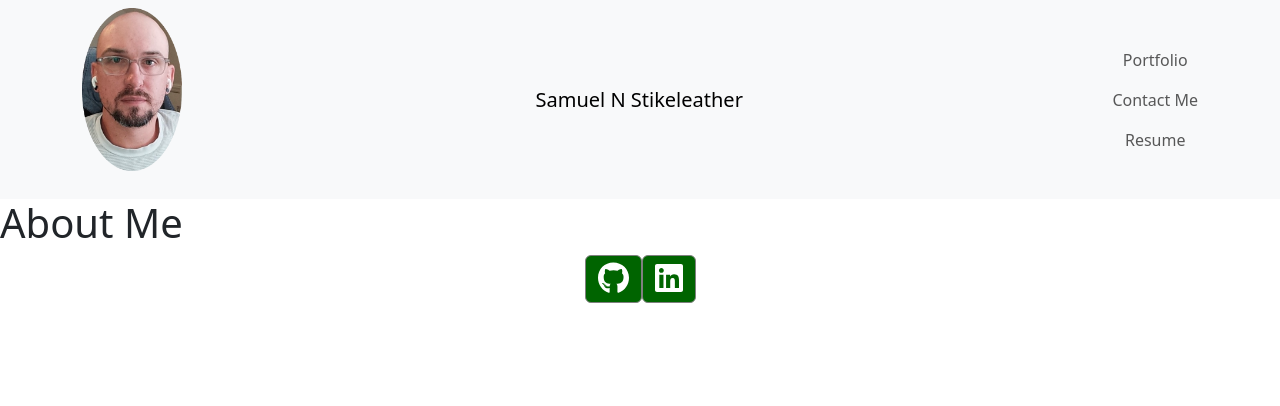
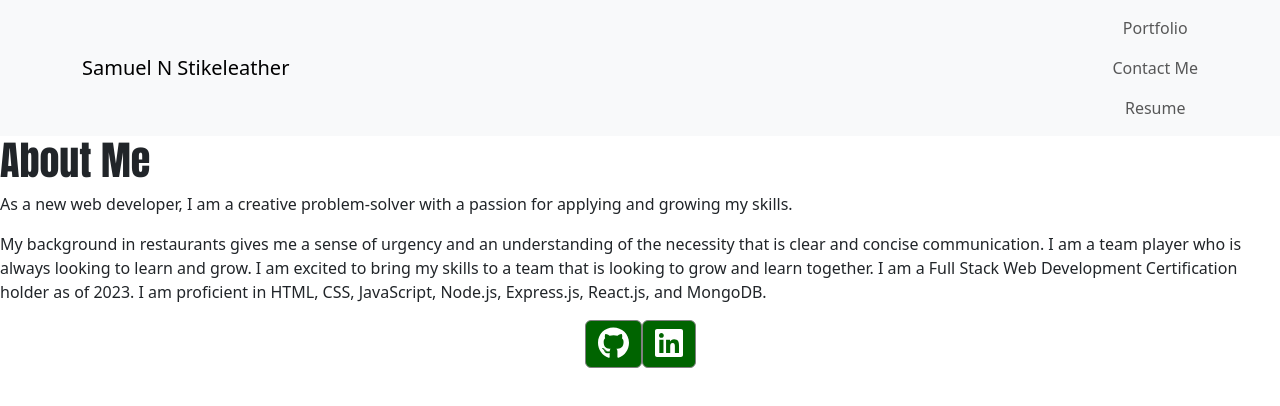
Before and after one commit to sam-stikeleather/Challenge-20-Portfolio, a React (Create React App) app: page / in a window 1280 px wide. Shown: the top 406 px of the page. Built offline with nearby package versions, Linux system fonts and the light colour scheme.

Commit message:
added about me and some font styling for <h1>

```diff
--- a/src/App.css
+++ b/src/App.css
@@ -1,10 +1,13 @@
-
+@import url('https://fonts.googleapis.com/css?family=Anton');
 
 .navbar-nav {
     display: flex;
     align-items: center;
   }
 
+h1 {
+  font-family:'Anton', serif;
+}
   .header {
     background-color: #333;
     color: #fff;
--- a/src/components/Header.js
+++ b/src/components/Header.js
@@ -11,9 +11,11 @@ const Header = ({ page }) => {
   return (
     <header className="navbar navbar-light bg-light">
       <div className="container">
+        {page !== 'welcome' && (
         <div className="header-photo">
           <img src="/headshot.png" alt="headshot"/>
         </div>
+        )}
         <div className="navbar-brand">Samuel N Stikeleather</div>
         <ul className="navbar-nav ml-auto">
           {page !== 'welcome' && ( // Only show Home button if not on the Home page
--- a/src/components/Portfolio.js
+++ b/src/components/Portfolio.js
@@ -8,7 +8,7 @@ const Portfolio = () => {
   return (
   <div>
     <Header page="portfolio" />
-    <h2>Portfolio</h2>
+    <h1>Portfolio</h1>
     <div className="portfolio-cards">
       <PortfolioCard
       title="HowRUFeeling"
--- a/src/components/Welcome.js
+++ b/src/components/Welcome.js
@@ -9,6 +9,11 @@ const Welcome = () => {
       <Header page="welcome" />
       <div className="welcome-page">
         <h1>About Me</h1>
+        <p>As a new web developer, I am a creative problem-solver with a passion for applying and growing my skills.</p>
+        <p>My background in restaurants gives me a sense of urgency and an understanding of the necessity that is clear and concise communication.
+          I am a team player who is always looking to learn and grow. I am excited to bring my skills to a team that is looking to grow and learn together. I am
+          a Full Stack Web Development Certification holder as of 2023. I am proficient in HTML, CSS, JavaScript, Node.js, Express.js, React.js, and MongoDB.
+        </p>
         <div className="buttons">
         </div>
       </div>
```
